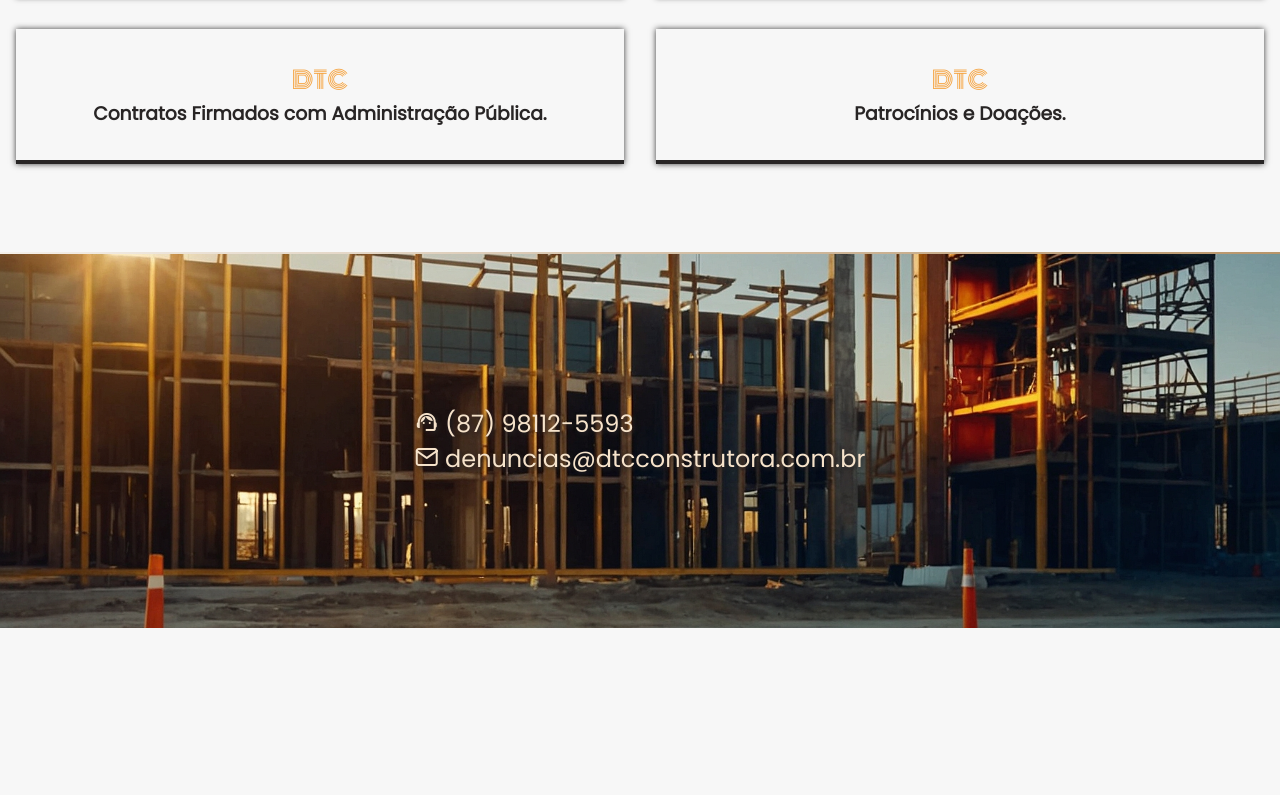
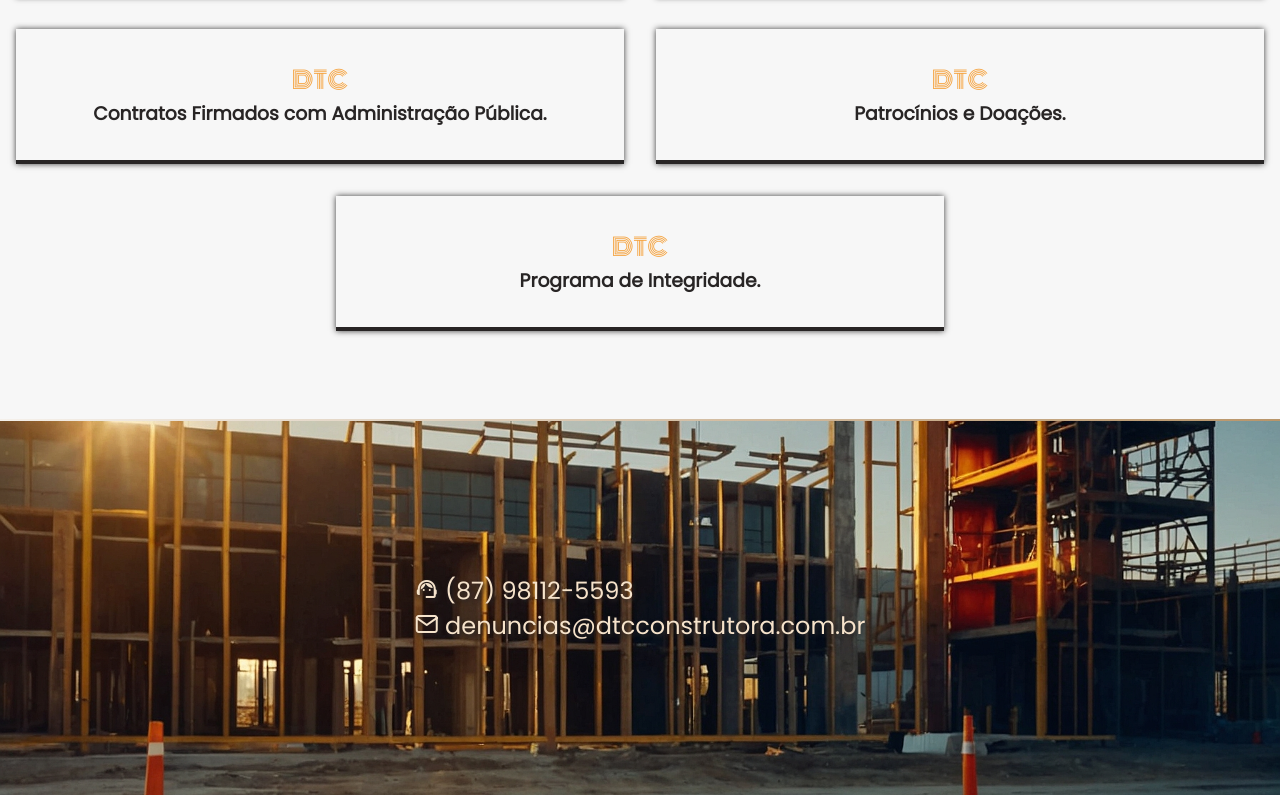
Before and after one commit to construtoradtc/dtc, a plain HTML site: page index.html in a window 1280 px wide. Shown: the part 884-1679 px from the top of the page. Before the commit the page ends 1512 px from the top, so only its background shows below. Drawn offline with Linux system fonts and the light colour scheme; files whose address does not match are found by name.

Commit message:
inclusão de botão

```diff
--- a/index.html
+++ b/index.html
@@ -49,6 +49,12 @@
                   <h3>Patrocínios e Doações.</h3>
               </div>
           </a>
+          <a href="https://drive.google.com/file/d/1sD_8UzH3VepIoUQxIBuex-3hTe85d0_m/view?usp=sharing" target="_blank" class="card">
+            <h1 class="logo">DTC</h1>
+            <div class="text">
+                <h3>Programa de Integridade.</h3>
+            </div>
+        </a>
       </div>
   </section>
     <!-- fim/about/containder -->
--- a/style.css
+++ b/style.css
@@ -151,6 +151,7 @@ body {
   width: calc(50% - 2rem);
   margin: 1rem;
   color: inherit;
+  word-wrap: break-word;
 }
 #about .logo {
   font: 400 1.5rem var(--title-font);
```
